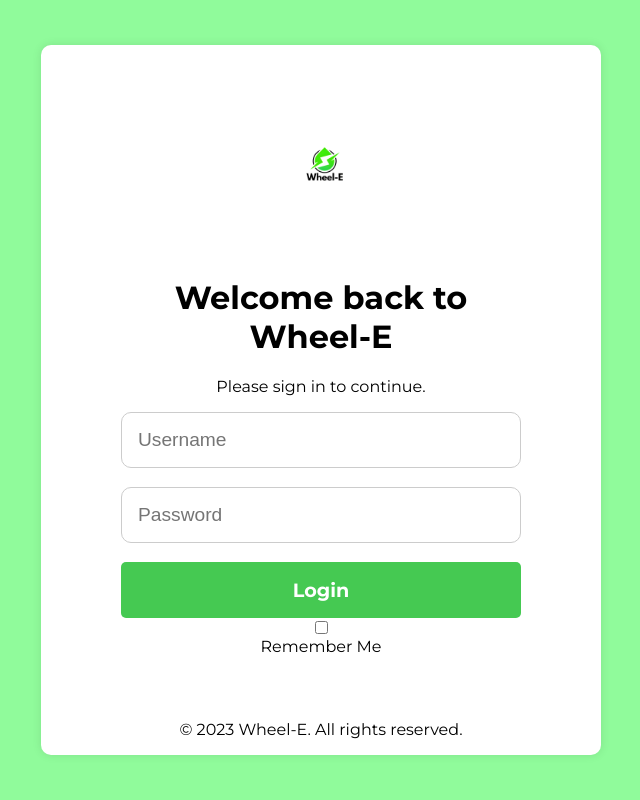
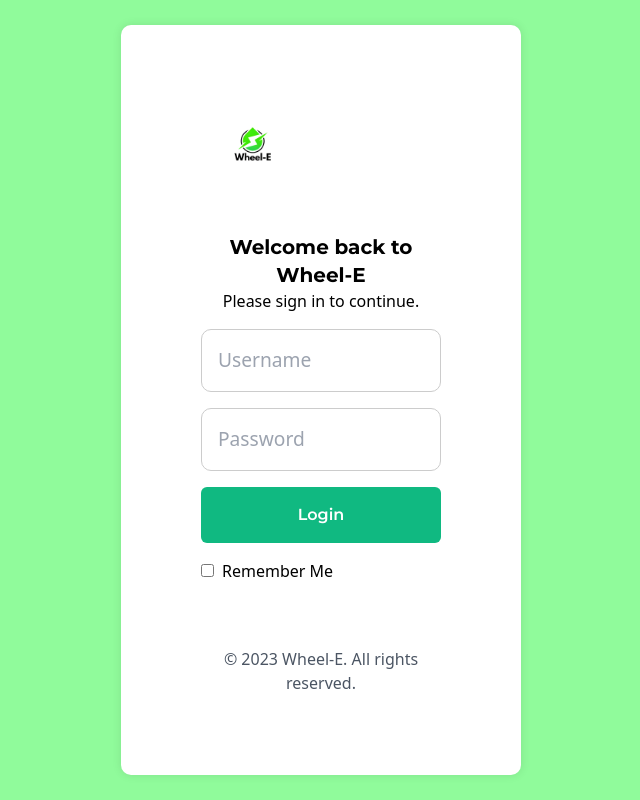
Before and after one commit to PranavRao18/Wheel-E, a Django app: page /login/ in a window 1280 px wide. Shown: the whole page, without its empty margins (319-959 px from the left). Run offline with Django 4.2, Linux system fonts and the light colour scheme.

Commit message:
tailwind for login

```diff
--- a/wheele/main/templates/registration/login.html
+++ b/wheele/main/templates/registration/login.html
@@ -6,28 +6,27 @@
     <meta charset="UTF-8">
     <meta name="viewport" content="width=device-width, initial-scale=1.0">
     <link rel="stylesheet" href="styles.css">
+    <link href="https://cdn.jsdelivr.net/npm/tailwindcss@2.2.19/dist/tailwind.min.css" rel="stylesheet">
     <title>Electric Taxi Login</title>
     <style>
         @import url('https://fonts.googleapis.com/css2?family=League+Spartan:wght@400;500;700&family=Montserrat:wght@100;200;300;400;500;600;700;800;900&family=Rubik:wght@300;400;500;600;700;800;900&display=swap');
 
-        :root {
+        .green {
             --green: #45C952;
         }
-        body {
+
+        .bg-green-300 {
             background-color: #90fb9b;
+        }
+
+        .font-montserrat {
             font-family: 'Montserrat', sans-serif;
-            margin: 0;
-            padding: 0;
-            display: flex;
-            justify-content: center;
-            align-items: center;
-            height: 100vh;
         }
 
         .login-container {
             background-color: white;
             border-radius: 10px;
-            padding: 5rem 5rem 0;
+            padding: 5rem;
             box-shadow: 0px 0px 10px rgba(0, 0, 0, 0.1);
             text-align: center;
             max-width: 400px;
@@ -36,10 +35,6 @@
         .logo {
             width: 6rem;
             margin-bottom: 2rem;
-        }
-
-        .login-container h1{
-            font-family: 'Montserrat', sans-serif;
         }
 
         .login-form {
@@ -55,48 +50,33 @@
             font-size: 1.2rem;
         }
 
-        .login-button {
-            background-color: var(--green);
-            font-family: 'Montserrat';
-            font-weight: bold;
-            color: white;
-            padding: 1rem 0;
-            border: none;
-            border-radius: 5px;
-            cursor: pointer;
-            font-size: 1.2rem;
-        }
-
-        .login-button:hover {
-            transform: scale(1.05);
-        }
-
-        .footer{
+        .footer {
             margin-top: 4rem;
             margin-bottom: 0;
         }
     </style>
 </head>
 
-<body>
+<body class="bg-green-300 font-sans flex justify-center items-center h-screen">
 
     <div class="login-container">
         <img src="{% static 'images/logo.png' %}" alt="Wheel-E Logo" class="logo">
-        <h1>Welcome back to Wheel-E</h1>
+        <h1 class="font-montserrat text-xl font-bold">Welcome back to Wheel-E</h1>
         <p>Please sign in to continue.</p>
-        <form class="login-form" method="post"> {% csrf_token %}
-            <input type="text" id="username" name="username" required class="input-field" for="username"
-                placeholder="Username" /><br />
-            <input type="password" id="password" name="password" required class="input-field" for="password"
-                placeholder="Password" /><br />
+        <form class="login-form space-y-4" method="post"> {% csrf_token %}
+            <input type="text" id="username" name="username" required class="input-field" placeholder="Username">
+            <input type="password" id="password" name="password" required class="input-field" placeholder="Password">
 
-            <button type="submit" class="login-button">Login</button>
+            <button type="submit"
+                class="bg-green-500 hover:bg-green-600 text-white font-montserrat font-semibold py-4 px-6 rounded-md cursor-pointer transition duration-300">Login</button>
 
-            <input type="checkbox" id="remember_me" name="remember_me" class="remember-me" for="remember_me">
-            <span>Remember Me</span>
+            <div class="flex items-center mt-2">
+                <input type="checkbox" id="remember_me" name="remember_me" class="remember-me mr-2">
+                <label for="remember_me">Remember Me</label>
+            </div>
         </form>
-        <footer class="footer">
-            <p>&copy; 2023 Wheel-E. All rights reserved.</p>
+        <footer class="footer mt-16">
+            <p class="text-gray-600">&copy; 2023 Wheel-E. All rights reserved.</p>
         </footer>
     </div>
 </body>
```
